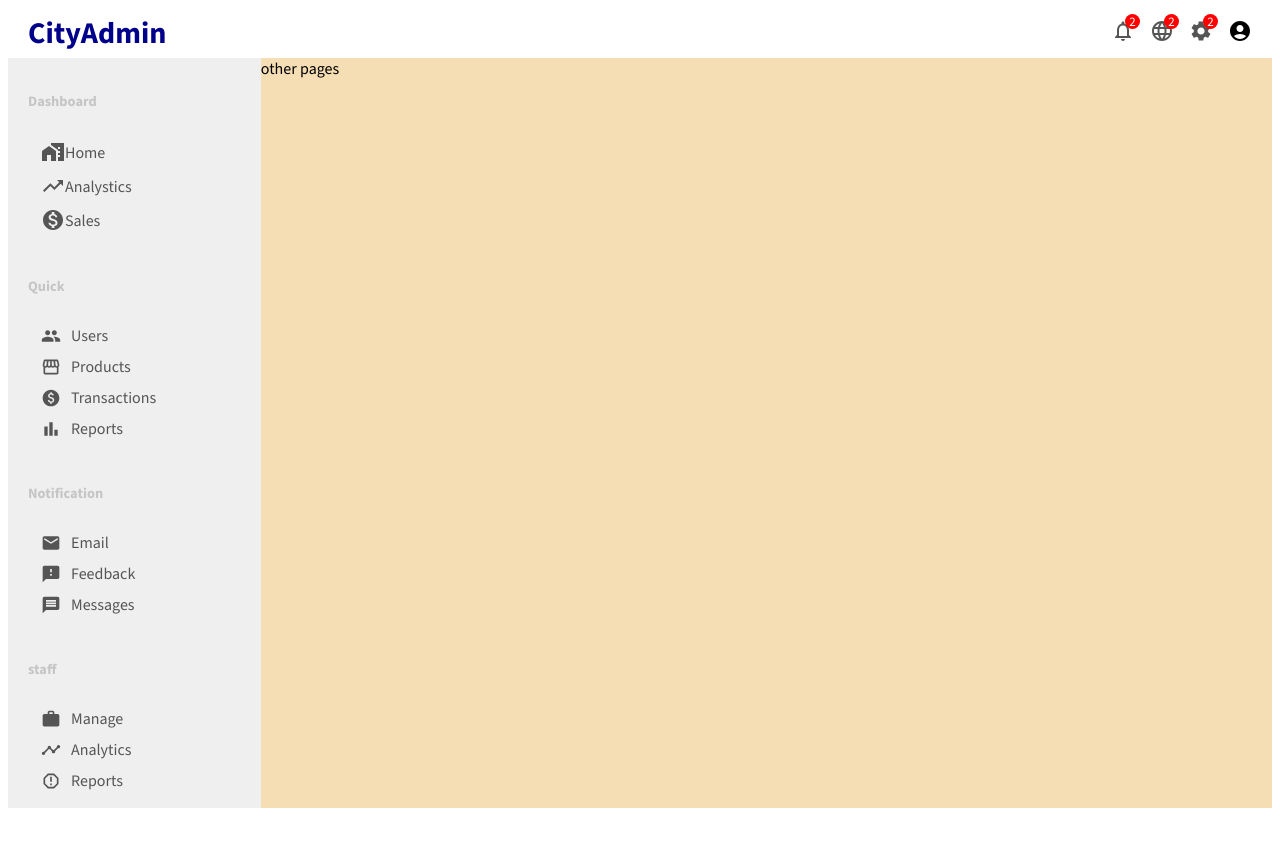
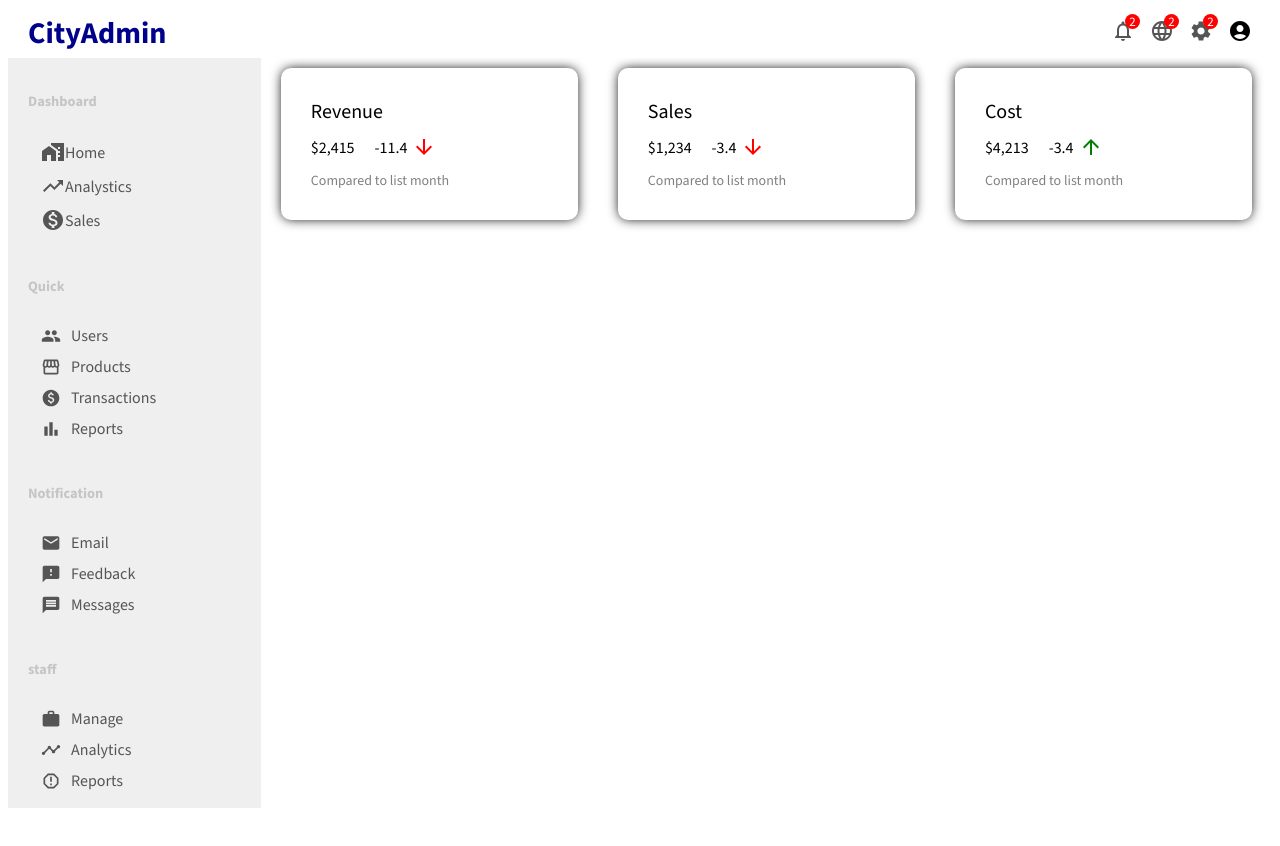
Before and after one commit to saurus2/Techit-Together-Front, a React (Create React App) app: page /#/ in a window 1280 px wide. Shown: the top 846 px of the page. Built offline with nearby package versions, Linux system fonts and the light colour scheme.

Commit message:
Title: Update Home component pages     Contents: Home page component and css     Comments:

```diff
--- a/src/App.js
+++ b/src/App.js
@@ -1,6 +1,7 @@
 import Topbar from './components/topbar/Topbar'
 import Sidebar from './components/sidebar/Sidebar'
 import './app.css'
+import Home from './pages/home/Home'
 
 function App() {
   return (
@@ -8,7 +9,7 @@
       <Topbar />
       <div className='container'>
         <Sidebar />
-        <div className='others'>other pages</div>
+        <Home />
       </div>
     </div>
   )
--- /dev/null
+++ b/src/components/featureInfo/Featuredinfo.jsx
@@ -0,0 +1,43 @@
+import React from 'react'
+import './featuredInfo.css'
+import ArrowDownwardIcon from '@mui/icons-material/ArrowDownward';
+import ArrowUpwardIcon from '@mui/icons-material/ArrowUpward';
+
+export default function FeaturedInfo() {
+    return (
+        <div className='featured'>
+            <div className='featuredItem'>
+                <span className='featuredTitle'>Revenue</span>
+                <div className='featuredMoneyContainer'>
+                    <span className='featuredMoney'>$2,415</span>
+                    <span className='featuredMoneyRate'>
+                        -11.4 <ArrowDownwardIcon className="featuredIcon negative"/>
+                    </span>
+                </div>
+                <span className='featuredSub'>Compared to list month</span>
+            </div>
+
+            <div className='featuredItem'>
+                <span className='featuredTitle'>Sales</span>
+                <div className='featuredMoneyContainer'>
+                    <span className='featuredMoney'>$1,234</span>
+                    <span className='featuredMoneyRate'>
+                        -3.4 <ArrowDownwardIcon className="featuredIcon negative"/>
+                    </span>
+                </div>
+                <span className='featuredSub'>Compared to list month</span>
+            </div>
+
+            <div className='featuredItem'>
+                <span className='featuredTitle'>Cost</span>
+                <div className='featuredMoneyContainer'>
+                    <span className='featuredMoney'>$4,213</span>
+                    <span className='featuredMoneyRate'>
+                        -3.4 <ArrowUpwardIcon className="featuredIcon"/>
+                    </span>
+                </div>
+                <span className='featuredSub'>Compared to list month</span>
+            </div>
+        </div>
+    )
+}
--- /dev/null
+++ b/src/components/featureInfo/featuredInfo.css
@@ -0,0 +1,48 @@
+.featured {
+    width: 100%;
+    display: flex;
+    justify-content: space-between;
+}
+
+/* Making CSS Easliy https://html-css-js.com/css/generator/box-shadow/ */
+.featuredItem {
+    flex: 1;
+    margin: 0 20px;
+    padding: 30px;
+    border-radius: 10px;
+    cursor: pointer;
+
+    -webkit-box-shadow: 0px 0px 12px -1px #000000;
+    box-shadow: 0px 0px 12px -1px #000000;
+}
+
+.featuredTitle {
+    font-size: 20px;
+}
+
+.featuredMoneyContainer {
+    margin: 10px 0;
+    display: flex;
+    align-items: center;
+}
+
+.featuredMoneyRate {
+    display: flex;
+    align-items: center;
+    margin-left: 20px;
+}
+
+.featuredIcon {
+    font-size: 14px;
+    margin-left: 5px;
+    color: green;
+}
+
+.featuredIcon.negative {
+    color: red;
+}
+
+.featuredSub {
+    font-size: 14px;
+    color: grey;
+}
--- /dev/null
+++ b/src/pages/home/Home.jsx
@@ -0,0 +1,9 @@
+import React from 'react'
+import './home.css'
+import FeaturedInfo from '../../components/featureInfo/Featuredinfo'
+
+export default function Home() {
+    return <div className="home">
+        <FeaturedInfo />
+    </div>
+}
--- /dev/null
+++ b/src/pages/home/home.css
@@ -0,0 +1,5 @@
+.home {
+    flex: 4;
+
+    margin-top: 10px;
+}
```
